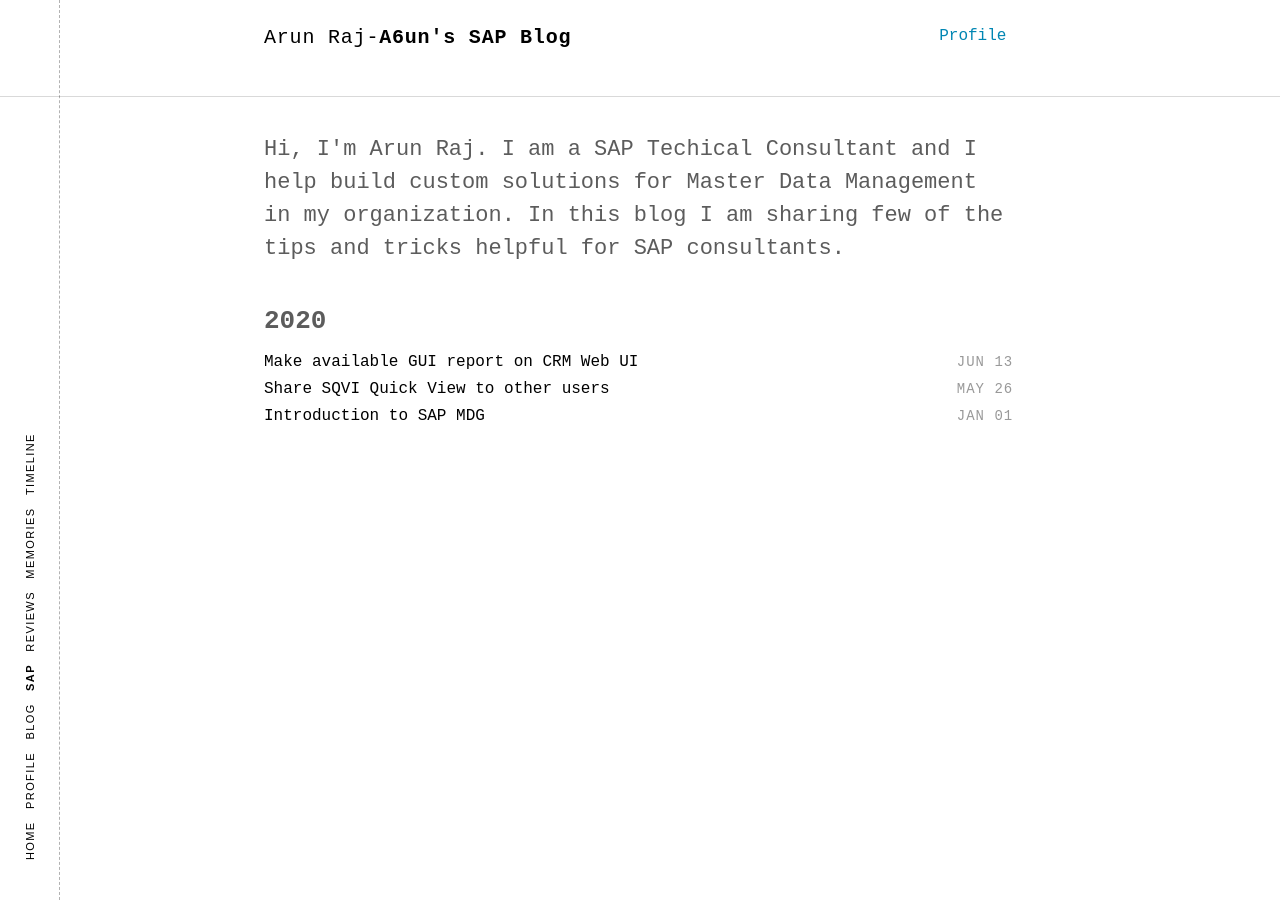
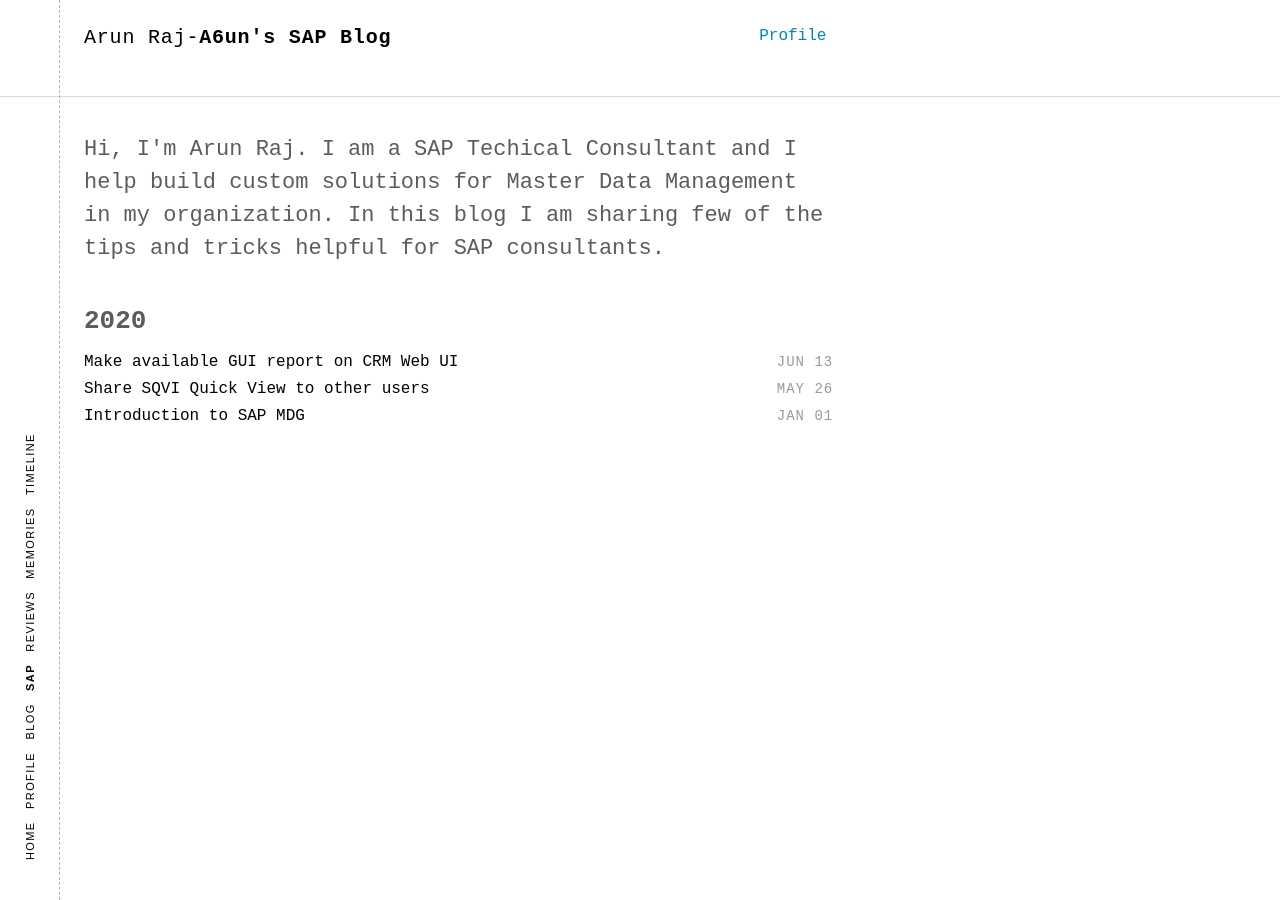
Before and after one commit to a6unraj/a6unraj.github.io, a Jekyll site: the page built from index.html, in a window 1280 px wide. Built offline with Jekyll 4.4.1, drawn with Linux system fonts in a browser that asks for light colours; some web fonts are replaced; comment, search, counter and statistics services are not loaded.

Commit message:
Update _layout.scss

```diff
--- a/assets/scss/_layout.scss
+++ b/assets/scss/_layout.scss
@@ -40,7 +40,7 @@
 
 .container {
   padding: $base-spacing;
-  margin-left: auto;
+  margin-left: 60px;
   margin-right: auto;
   max-width: 800px;
   font-weight: normal;
```
